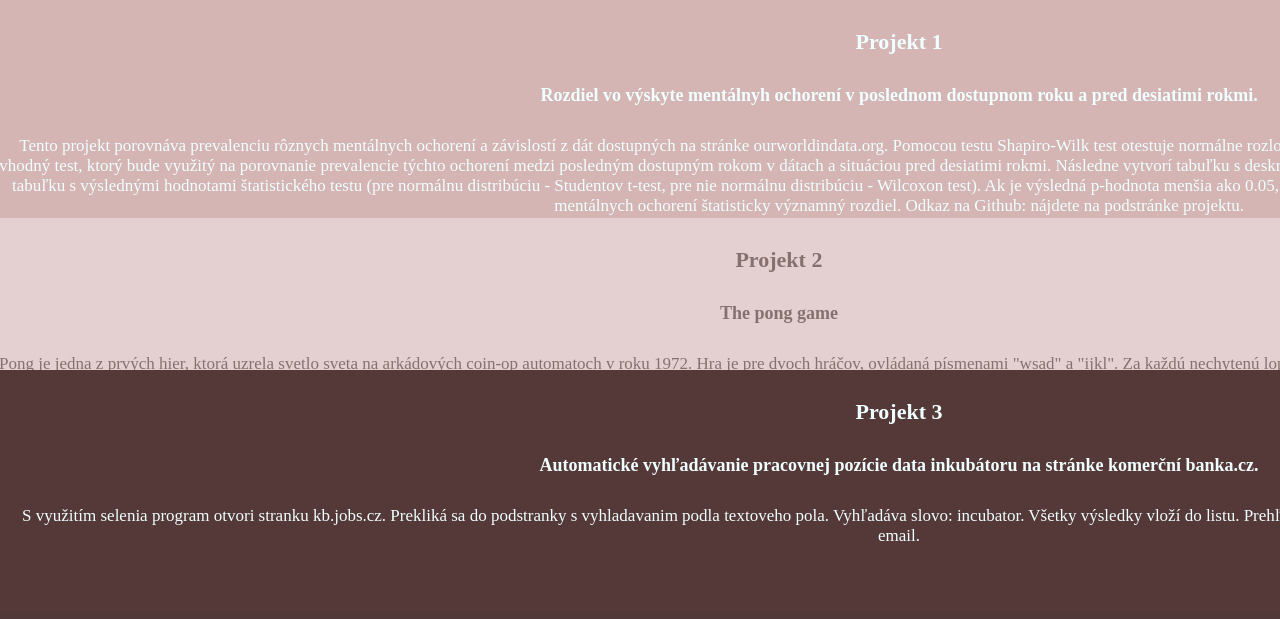
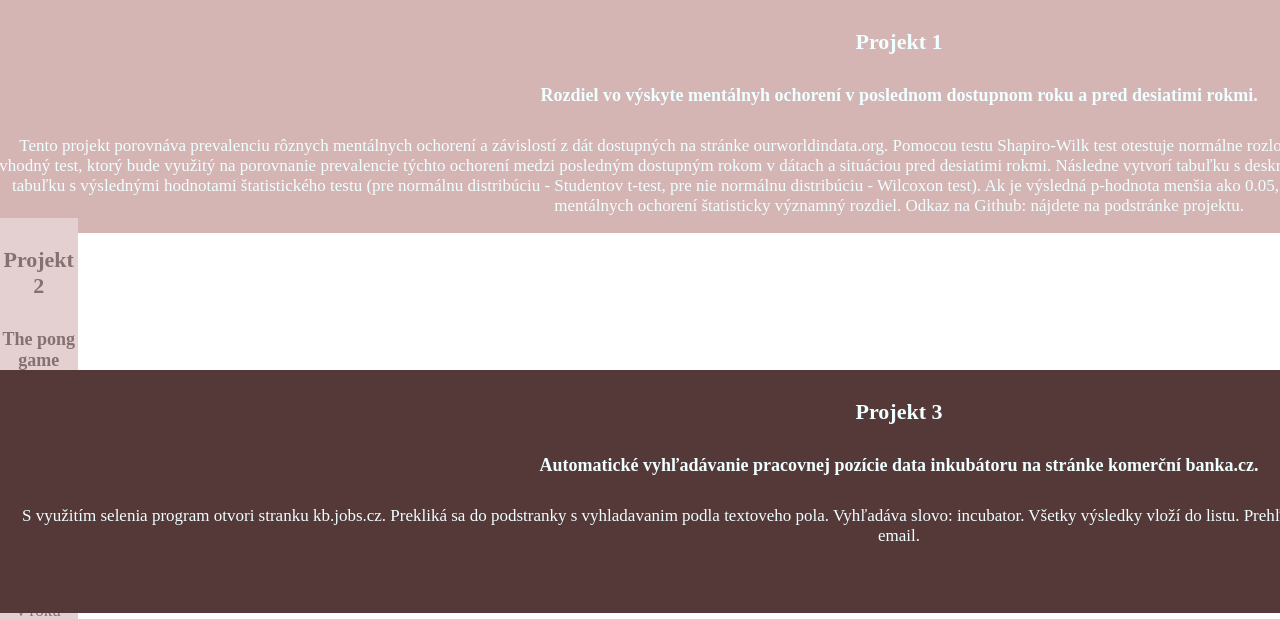
Before and after one commit to vvoclon/web-code---projects, a Flask app: page / in a window 1280 px wide. Shown: the part 246-865 px from the top of that part. Run offline with Flask 2, Linux system fonts and the light colour scheme; the page is wider than the window, and the part outside it is not shown.

Commit message:
Update styles1.css

```diff
--- a/static/styles/styles1.css
+++ b/static/styles/styles1.css
@@ -68,7 +68,7 @@ h1{text-align: center;
     .Projekt_2{
         position: absolute;
         top: 58%;
-        padding-right: 1800px;
+        padding-right: 0%;
         margin-left: -0.7%;
         margin-right: -0.7%;
     }
```
